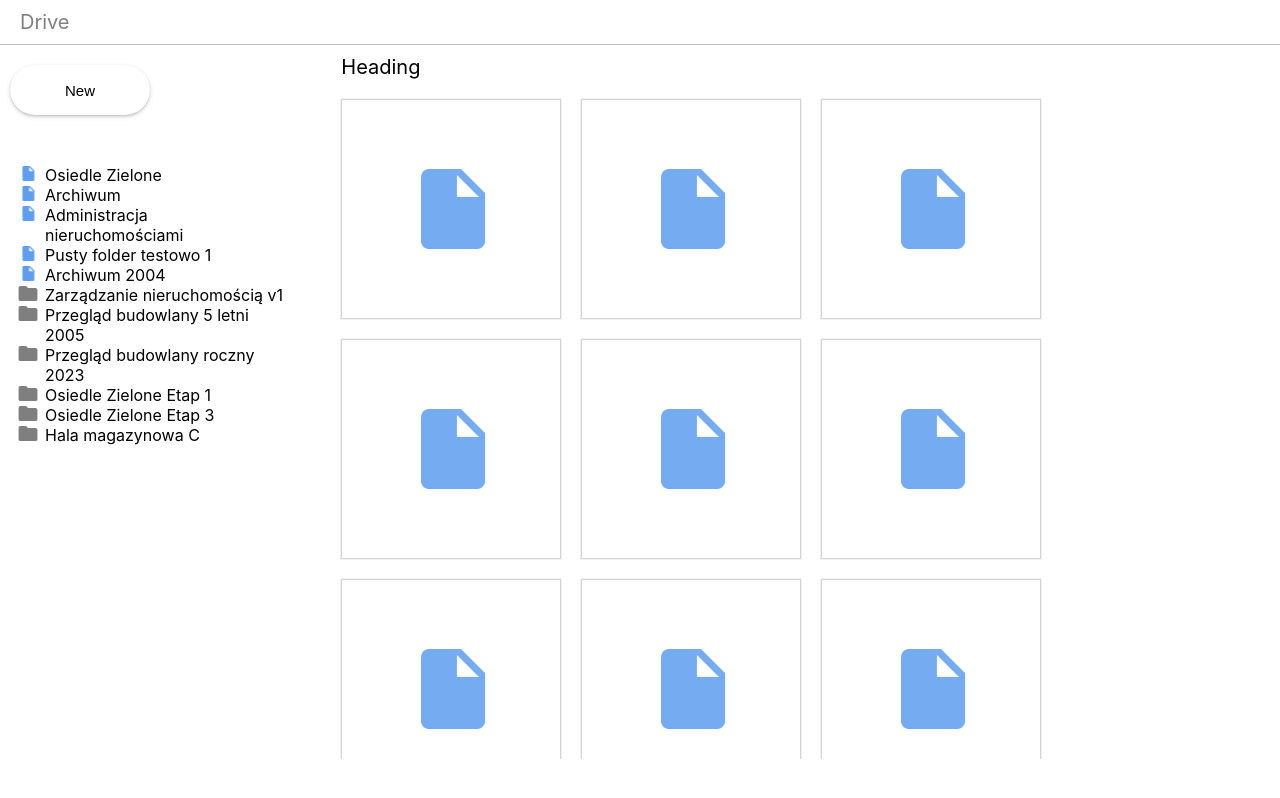
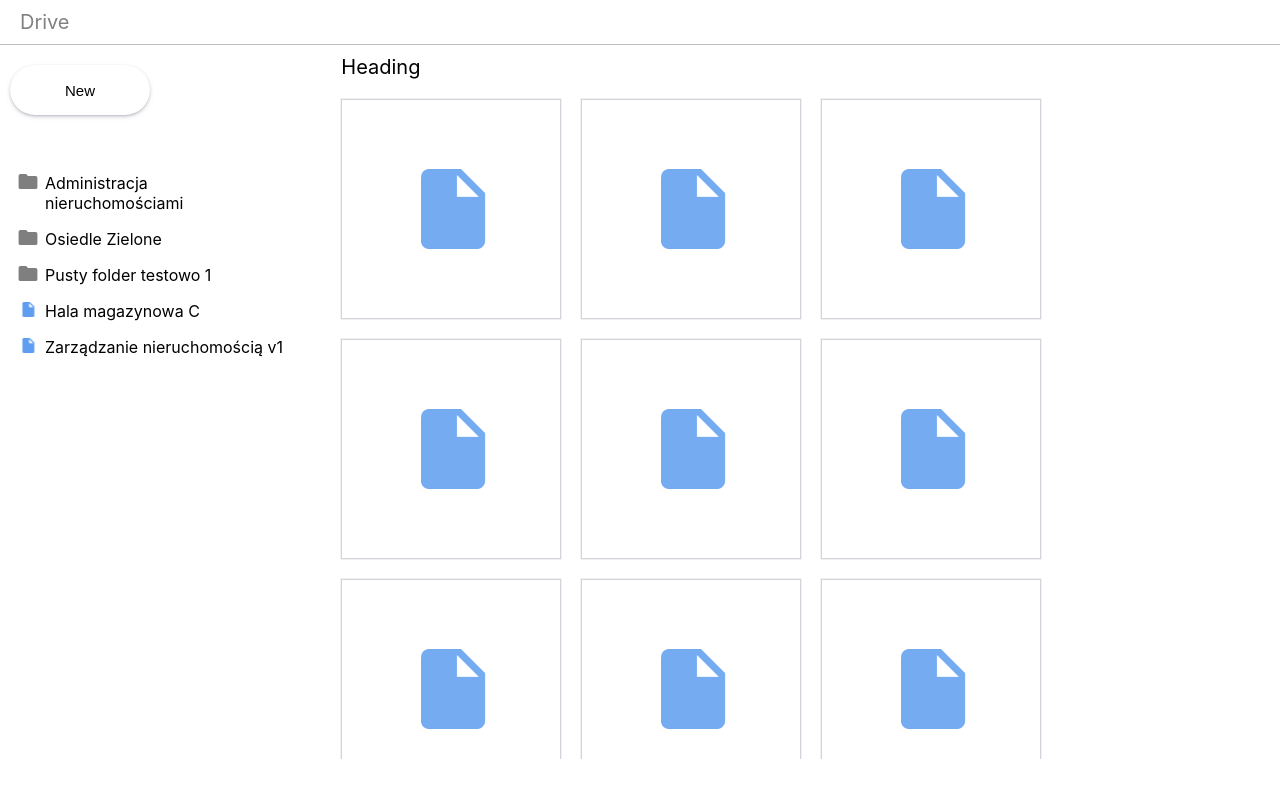
Before and after one commit to gregsypek/drive, a React (Create React App) app: page / in a window 1280 px wide. Built offline with nearby package versions, Linux system fonts and the light colour scheme.

Commit message:
add filterCurrentDisplayItems method

```diff
--- a/src/components/SideList.js
+++ b/src/components/SideList.js
@@ -1,14 +1,44 @@
-import React from "react";
-import folder from "../pics/folder.png";
-import dots from "../pics/three-dots.png";
+/* eslint-disable no-unused-expressions */
+import React, { useEffect } from "react";
 import "../css/SideList.css";
 // import {toast} from 'react-hot-toast';
 
 import { useStateContext } from "../context/StateContext";
 
 export default function SideList() {
-	const { items, setItems } = useStateContext();
-	console.log("🚀 ~ file: SideList.js:11 ~ SideList ~ items:", items)
+	const {
+		items,
+		filterCurrentDisplayItems,
+		filteredItems,
+		currentFolderId,
+		setCurrentFolderId,
+	} = useStateContext();
+	console.log("🚀 ~ file: SideList.js:11 ~ SideList ~ items:", items);
+
+
+
+	const sortAndFilter = (arr) => {
+		const sorted = arr.sort((a, b) => {
+			if (a.itemText < b.itemText) return -1;
+			if (a.itemText > b.itemText) return 1;
+			return 0;
+		});
+		const folders = sorted.filter((item) => item.type === "folder");
+		const projects = sorted.filter((item) => item.type === "project");
+		return [...folders, ...projects];
+	};
+	const handleClick = (type, id) => {
+		console.log("🚀 ~ file: SideList.js:41 ~ handleClick ~ id222:", id)
+		console.log("🚀 ~ file: SideList.js:41 ~ handleClick ~ type222:", type)
+		if (type === "folder") {
+			setCurrentFolderId(id);
+			filterCurrentDisplayItems(currentFolderId);
+		}
+	};
+
+	useEffect(() => {
+		filterCurrentDisplayItems(currentFolderId);
+	}, [currentFolderId]);
 
 	return (
 		<>
@@ -17,10 +47,19 @@ export default function SideList() {
 					<p>New</p>
 				</button>
 				<div id="sideListOpt">
-						<ul>
-							{items.map((item) => (<li className={item.type === 'project' ? 'folder' : 'file'} key={item.id}>{item.itemText}</li>))}
-						</ul>
 
+					<ul>
+						{sortAndFilter(filteredItems).map((item) => (
+							<li
+								onClick={() => handleClick(item.type, item.id)}
+								className={item.type === "folder" ? "folder" : "project"}
+								key={item.id}
+							>
+								{item.itemText}
+							</li>
+						))}
+
+					</ul>
 				</div>
 			</div>
 		</>
--- a/src/context/StateContext.js
+++ b/src/context/StateContext.js
@@ -1,35 +1,61 @@
-import React, {createContext, useContext, useState} from 'react'
-import dataDirs from "../data/dirs.json"
-import dataProjects from "../data/projects.json"
+import React, { createContext, useContext, useState } from "react";
+import dataDirs from "../data/dirs.json";
+import dataProjects from "../data/projects.json";
 
 const Context = createContext();
 
-export const StateContext =({children}) => {
-
-  const dirs = dataDirs.dirs.map(item=> ({
+export const StateContext = ({ children }) => {
+	const dirs = dataDirs.dirs.map((item) => ({
 		id: item.id,
 		type: "folder",
 		itemText: item.name,
-    currentFolderId:item.parentDirId
-  }))
-  const projects = dataProjects.projects.map(project =>({
-    id:project.id,
+    folderId:item.parentDirId
+	}));
+	const projects = dataProjects.projects.map((project) => ({
+		id: project.id,
 		type: "project",
 		itemText: project.name,
+    folderId:project.folderId
+	}));
 
-  }))
+	const [items, setItems] = useState([...dirs, ...projects]);
+	const [filteredItems, setFilteredItems] = useState([]);
+	const [currentFolderId, setCurrentFolderId] = useState(
+null
+	);
+  // "6affab85-552e-49ec-90cd-78bc65d2ffa1"
 
-const [items, setItems] = useState([...dirs,...projects])
+	const filterCurrentDisplayItems = (id) => {
+
+		const filterDirs = dirs.filter((item) => item.folderId === id);
+		console.log("🚀 ~ file: StateContext.js:31 ~ filterCurrentDisplayItems ~ filterDirs:", filterDirs)
+
+		const filterProjects = projects.filter(
+			(item) => item.folderId === id
+		);
+		console.log("🚀 ~ file: StateContext.js:36 ~ filterCurrentDisplayItems ~ filterProjects:", filterProjects)
+
+		console.log('filteredItems',[...filterDirs, ...filterProjects])
+		setFilteredItems([...filterDirs, ...filterProjects]);
+	};
+
+
+
 	return (
-  <Context.Provider value={{
+		<Context.Provider
+			value={{
 				items,
 				setItems,
+        filterCurrentDisplayItems,
+        filteredItems,
+        setFilteredItems,
+        currentFolderId,
+        setCurrentFolderId
 			}}
 		>
 			{children}
 		</Context.Provider>
-)
+	);
+};
 
-}
-
-export const useStateContext = ()=> useContext(Context)
+export const useStateContext = () => useContext(Context);
--- a/src/css/SideList.css
+++ b/src/css/SideList.css
@@ -40,11 +40,18 @@
   padding: 35px ;
 
 }
+#sideListOpt li {
+  padding-block: 0.5em;
+}
+#sideListOpt li:hover {
+  cursor:pointer;
+  background-color: whitesmoke;
+}
 #sideListOpt li.folder {
   list-style-image: url('../pics/folder.svg');
 
 }
-#sideListOpt li.file {
+#sideListOpt li.project {
   list-style-image: url('../pics/file.svg');
 
 }
--- a/src/data/projects.json
+++ b/src/data/projects.json
@@ -4,37 +4,43 @@
 			"id": "6bdda2bf-4dc1-43f2-aa05-ccd8de177673",
 			"name": "Zarządzanie nieruchomością v1",
 			"address": null,
-			"investor": "Solve-Net"
+			"investor": "Solve-Net",
+			"folderId": null
 		},
 		{
 			"id": "49b32705-fe3e-4ae5-8204-92838b8df97e",
 			"name": "Przegląd budowlany 5 letni 2005",
 			"address": "Skarżyńskiego 5, 31-866 Kraków",
-			"investor": "WARBUD"
+			"investor": "WARBUD",
+			"folderId": "6affab85-552e-49ec-90cd-78bc65d2ffa1"
 		},
 		{
 			"id": "c50da16d-cfc7-4d69-9175-ee73ba349f9d",
 			"name": "Przegląd budowlany roczny 2023",
 			"address": "Skarżyńskiego 5, 31-866 Kraków",
-			"investor": "WARBUD"
+			"investor": "WARBUD",
+			"folderId": "8e3df6c2-eed5-4a34-9f52-bcffc2df7e2a"
 		},
 		{
-			"id": "e61b4a05-dac4--87ea-d8b97a13c8ab",
+			"id": "e61b4a05-dac4-4de4-87ea-d8b97a13c8ab",
 			"name": "Osiedle Zielone Etap 1",
 			"address": "Skarżyńskiego 5, 31-866 Kraków",
-			"investor": "BUDIMEX"
+			"investor": "BUDIMEX",
+			"folderId": "60ff6aeb-3491-49bd-92ee-9100ecf6f8ce"
 		},
 		{
 			"id": "e61b4a05-dac4-4de4-87ea-d8b97a13c8ab",
 			"name": "Osiedle Zielone Etap 3",
 			"address": "Skarżyńskiego 5, 31-866 Kraków",
-			"investor": "BUDIMEX"
+			"investor": "BUDIMEX",
+			"folderId": "60ff6aeb-3491-49bd-92ee-9100ecf6f8ce"
 		},
 		{
 			"id": "0e9c2d9f-c803-42c7-a6c2-d8fdae41fe49",
 			"name": "Hala magazynowa C",
 			"address": null,
-			"investor": null
+			"investor": null,
+			"folderId": null
 		}
 	]
 }
```
Also changed, not shown: src/data/dirs.json (indentation only). Lines whose indentation alone changed are shown as unchanged.
